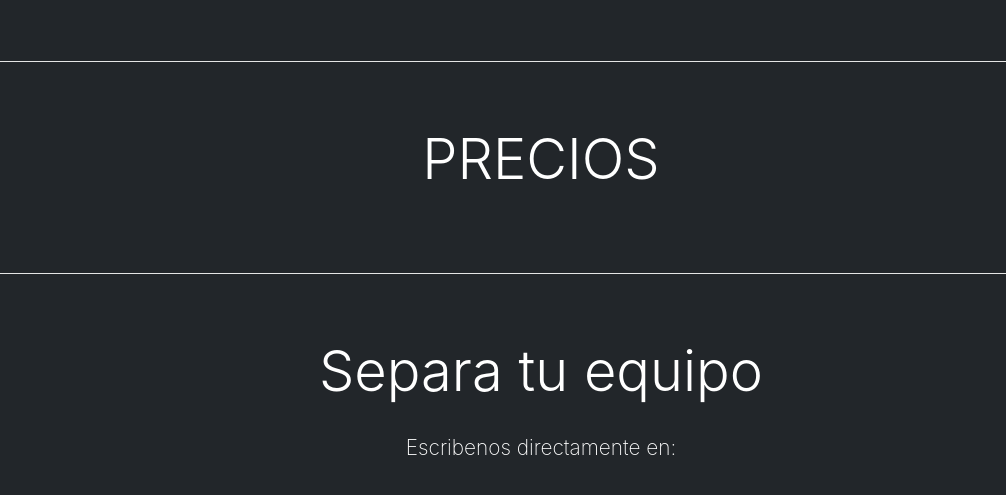
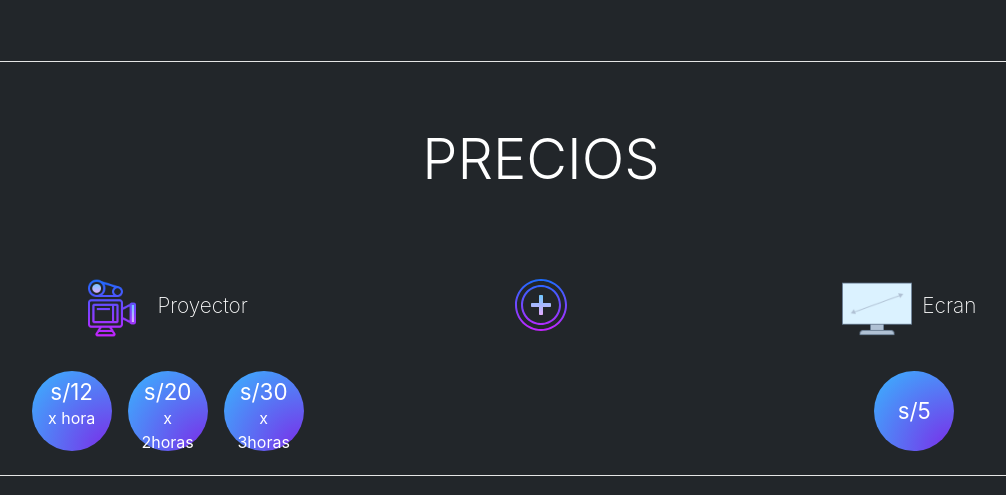
Before and after one commit to JiancarlosMarcos/cine-hogar, a plain HTML site: page index.html in a window 1280 px wide. Shown: the part 1902-2397 px from the top of the page, without its empty margins (99-1105 px from the left). Drawn offline with nearby package versions, Linux system fonts and the light colour scheme.

Commit message:
se le agredo la seccion de precios

```diff
--- a/index.html
+++ b/index.html
@@ -135,7 +135,48 @@
     <section id="precios" class="container-fluid">
         <div class="row">
             <div class="col-12 p-5 text-center"><p class="display-4">PRECIOS</p></div>
-
+            <div id="columna-precios-proyector" class="col-lg-5 col-md-6 col-sm-12 col-xs-12">
+                <div class="row">
+                    <div class="col-lg-12 col-md-12 col-sm-5 col-xs-5">
+                        <div class="col-12 p-3 text-center"><img src="img/proyector.png" alt="proyector" style="width: 70px;"><p class="my-parrafo" style="display: inline-block;">Proyector</p></div>
+                    </div>
+                    <div class="col-lg-12 col-md-12 col-sm-7 col-xs-7 d-flex justify-content-center">
+                        <div class="circulo-degradado-precio m-2 text-center">
+                            <div class="p-2">
+                                <p class="p-0 m-0 display-6">s/12</p>
+                                <p class="p-0 m-0">x hora</p>
+                            </div>
+                        </div>
+                        <div class="circulo-degradado-precio m-2 text-center">
+                            <div class="p-2">
+                                <p class="p-0 m-0 display-6">s/20</p>
+                                <p class="p-0 m-0">x 2horas</p>
+                            </div>
+                        </div>
+                        <div class="circulo-degradado-precio m-2 text-center">
+                            <div class="p-2">
+                                <p class="p-0 m-0 display-6">s/30</p>
+                                <p class="p-0 m-0">x 3horas</p>
+                            </div>
+                        </div>
+                    </div>
+                </div>
+            </div>
+            <div id="columna-icono-mas" class="col-lg-2 col-md-2 col-sm-0 col-xs-0 pt-3 d-flex justify-content-center">
+                <svg xmlns="http://www.w3.org/2000/svg" viewBox="0 0 64 64" width="64px" height="64px"><linearGradient id="KJ7ka9GQp0CHqT_2YsWMsa" x1="32" x2="32" y1="5.75" y2="59.005" gradientUnits="userSpaceOnUse" spreadMethod="reflect"><stop offset="0" stop-color="#1a6dff"/><stop offset="1" stop-color="#c822ff"/></linearGradient><path fill="url(#KJ7ka9GQp0CHqT_2YsWMsa)" d="M32,58C17.663,58,6,46.337,6,32S17.663,6,32,6s26,11.663,26,26S46.337,58,32,58z M32,8 C18.767,8,8,18.767,8,32s10.767,24,24,24s24-10.767,24-24S45.233,8,32,8z"/><linearGradient id="KJ7ka9GQp0CHqT_2YsWMsb" x1="32" x2="32" y1="5.75" y2="59.005" gradientUnits="userSpaceOnUse" spreadMethod="reflect"><stop offset="0" stop-color="#1a6dff"/><stop offset="1" stop-color="#c822ff"/></linearGradient><path fill="url(#KJ7ka9GQp0CHqT_2YsWMsb)" d="M32,52c-11.028,0-20-8.972-20-20s8.972-20,20-20s20,8.972,20,20S43.028,52,32,52z M32,14 c-9.925,0-18,8.075-18,18s8.075,18,18,18s18-8.075,18-18S41.925,14,32,14z"/><linearGradient id="KJ7ka9GQp0CHqT_2YsWMsc" x1="32" x2="32" y1="21.75" y2="42.538" gradientUnits="userSpaceOnUse" spreadMethod="reflect"><stop offset="0" stop-color="#6dc7ff"/><stop offset="1" stop-color="#e6abff"/></linearGradient><path fill="url(#KJ7ka9GQp0CHqT_2YsWMsc)" d="M41,30h-7v-7c0-0.552-0.448-1-1-1h-2c-0.552,0-1,0.448-1,1v7h-7c-0.552,0-1,0.448-1,1v2 c0,0.552,0.448,1,1,1h7v7c0,0.552,0.448,1,1,1h2c0.552,0,1-0.448,1-1v-7h7c0.552,0,1-0.448,1-1v-2C42,30.448,41.552,30,41,30z"/></svg>
+            </div>
+            <div id="columna-icono-precios-ecran" class="col-lg-5 col-md-4 col-sm-12 col-xs-12">
+                <div class="row">
+                    <div class="col-lg-12 col-md-12 col-sm-5 col-xs-5">
+                        <div class="col-12 p-3 text-center"><img src="img/ecran.png" alt="proyector" style="width: 70px;"><p class="my-parrafo" style="display: inline-block;">Ecran</p></div>
+                    </div>
+                    <div class="col-lg-12 col-md-12 col-sm-7 col-xs-7 d-flex justify-content-center">
+                        <div class="circulo-degradado-precio m-2 d-flex align-items-center justify-content-center">
+                            <p class="p-0 m-0 display-6 ">s/5</p>
+                        </div>
+                    </div>
+                </div>
+            </div>
         </div>
     </section>
 
--- a/style.css
+++ b/style.css
@@ -29,7 +29,11 @@ body{
     font-weight: 300;
     line-height: 1.2;
 }
-
+.display-6{
+    font-size: 1.4rem;
+    font-weight: 400;
+    line-height: 1.2;
+}
 footer{
     background-color: rgba(230,230,230,.9);
     position: fixed;
@@ -37,6 +41,13 @@ footer{
     height: auto;
     padding-top: .6em;
     padding-bottom: .2em;
+}
+.circulo-degradado-precio{
+    border-radius: 50%;
+    background: radial-gradient(circle at 100% 100%,#7c2ae8,#38b6ff);
+    width:80px;
+    height: 80px;
+
 }
 
 /*#########################################
@@ -60,6 +71,11 @@ pantalla pequeña small(sm)
         font-size: .9em;
         font-weight: 350;
     }
+    .col-sm-0{
+        width: 0%;
+        display: none;
+    }
+
 }
 /*#########################################
 pantalla phone extra small(xs)
@@ -70,5 +86,8 @@ pantalla phone extra small(xs)
     font-size: .8em;
     font-weight: 300;
     }
+    .col-xs-0{
+        width: 0%;
+    }
 
 }
```
Also changed, not shown: img/ecran.png (added), img/proyector.png (added).
